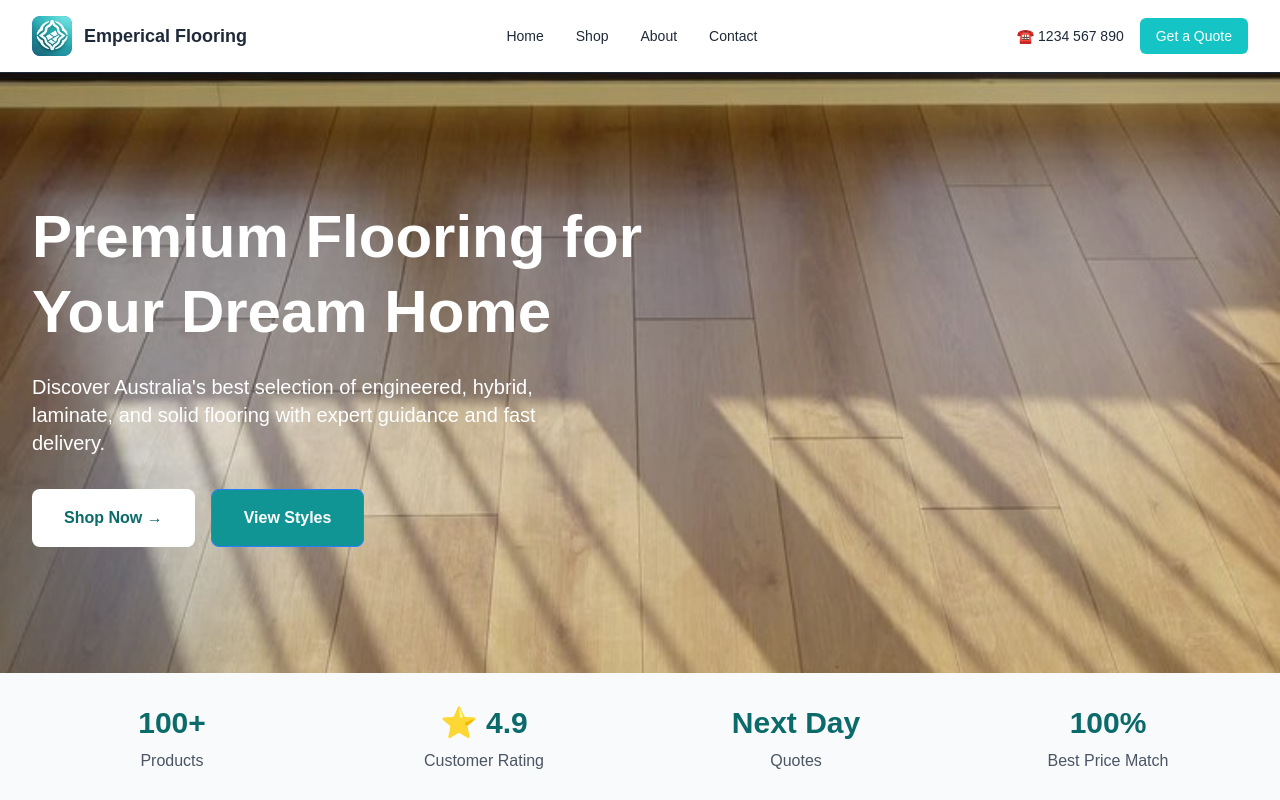
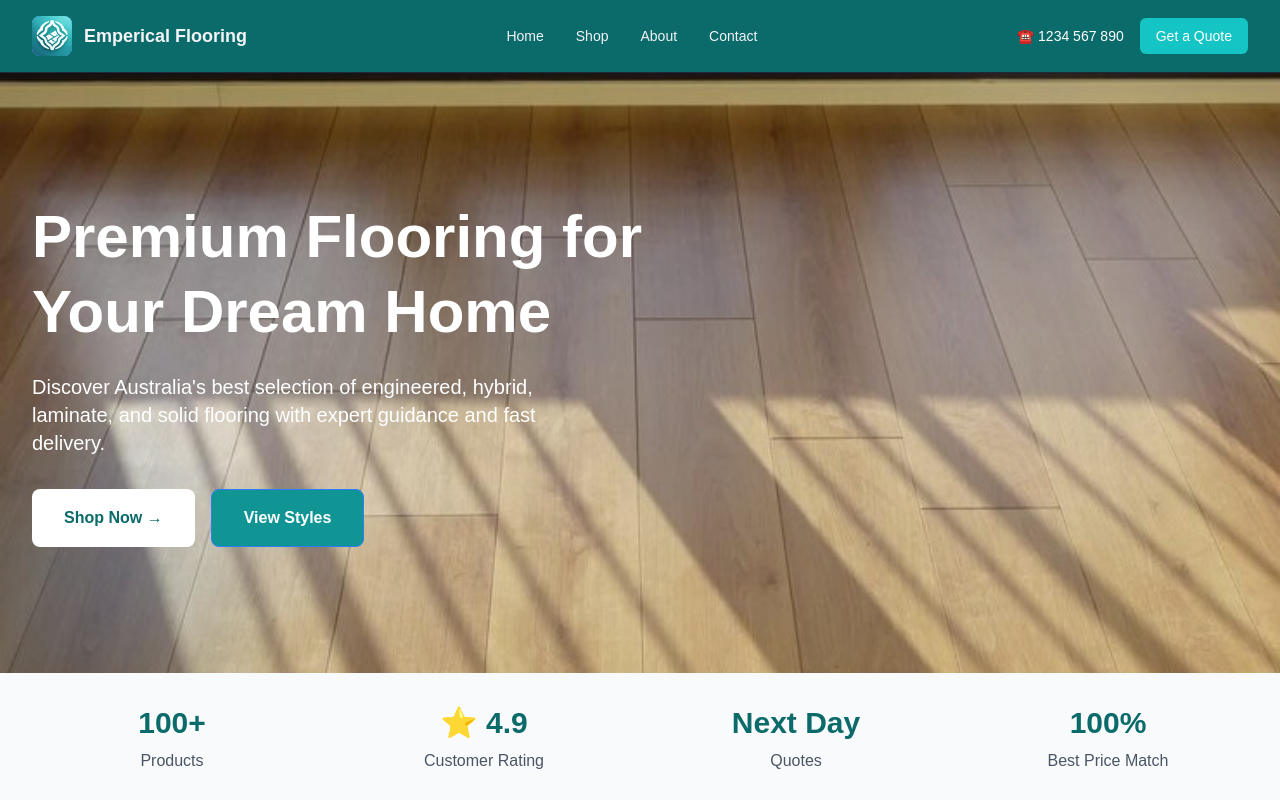
Before and after one commit to JamePHD/Flooring, a Next.js app: page / in a window 1280 px wide. Shown: the top 800 px of the page. Built offline with nearby package versions, Linux system fonts and the light colour scheme.

Commit message:
header recolour to fit theme and drilldown redirect relocated to products

```diff
--- a/app/components/header.tsx
+++ b/app/components/header.tsx
@@ -1,7 +1,7 @@
 import Link from "next/link";
 export default function Header() {
   return(
-    <header className="bg-white text-gray-800 border-b border-gray-800">
+    <header className="bg-primary text-white border-b border-gray-800">
       <div className="max-w-7xl mx-auto px-4 sm:px-6 lg:px-8 py-4">
         <div className="flex items-center justify-between">
 
@@ -11,15 +11,15 @@ export default function Header() {
               <div className="w-10 h-10 bg-gradient-to-br from-blue-500 to-blue-700 rounded-lg flex items-center justify-center">
                 <img src="/logos/logotest.png" alt="Emperical Flooring Logo" className="w-10 h-10 object-cover rounded-lg" />
               </div>
-              <span className="font-bold text-gray-800 text-lg">Emperical Flooring</span>
+              <span className="font-bold text-gray-100 text-lg">Emperical Flooring</span>
             </div>
           </Link>
 
           {/* Navigation */}
-          <nav className="hidden md:flex items-center gap-8 text-sm">
+          <nav className="hidden md:flex items-center gap-8 text-gray-100 text-sm">
             <Link href="/" className="hover:text-blue-400 transition">Home</Link>
             <Link href="/products" className="hover:text-blue-400 transition">Shop</Link>
-            <Link href="/drilldown" className="hover:text-blue-400 transition">About</Link>
+            <Link href="#" className="hover:text-blue-400 transition">About</Link>
             <Link href="#" className="hover:text-blue-400 transition">Contact</Link>
           </nav>
 
```
